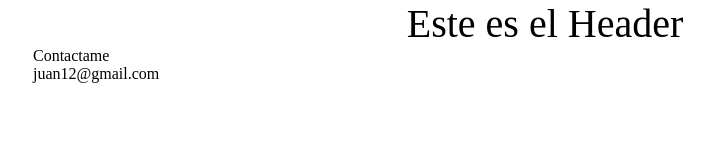
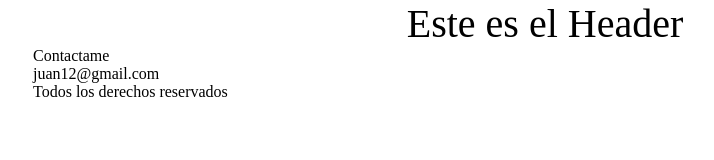
Before and after one commit to alexispathe/prueba_trabajo_en_equipo_git, a plain HTML site: page index.html in a window 1280 px wide. Shown: the whole page, without its empty margins (95-809 px from the left). Drawn offline with Linux system fonts and the light colour scheme.

Commit message:
Se agrega el foooter

```diff
--- a/index.html
+++ b/index.html
@@ -11,6 +11,7 @@
     <div class="container">
         <div class="header">Este es el Header</div>
     	<div>Contactame <p>juan12@gmail.com</p></div>
+        <div class="footer">Todos los derechos reservados</div>
     </div>
 </body>
 </html>
```
